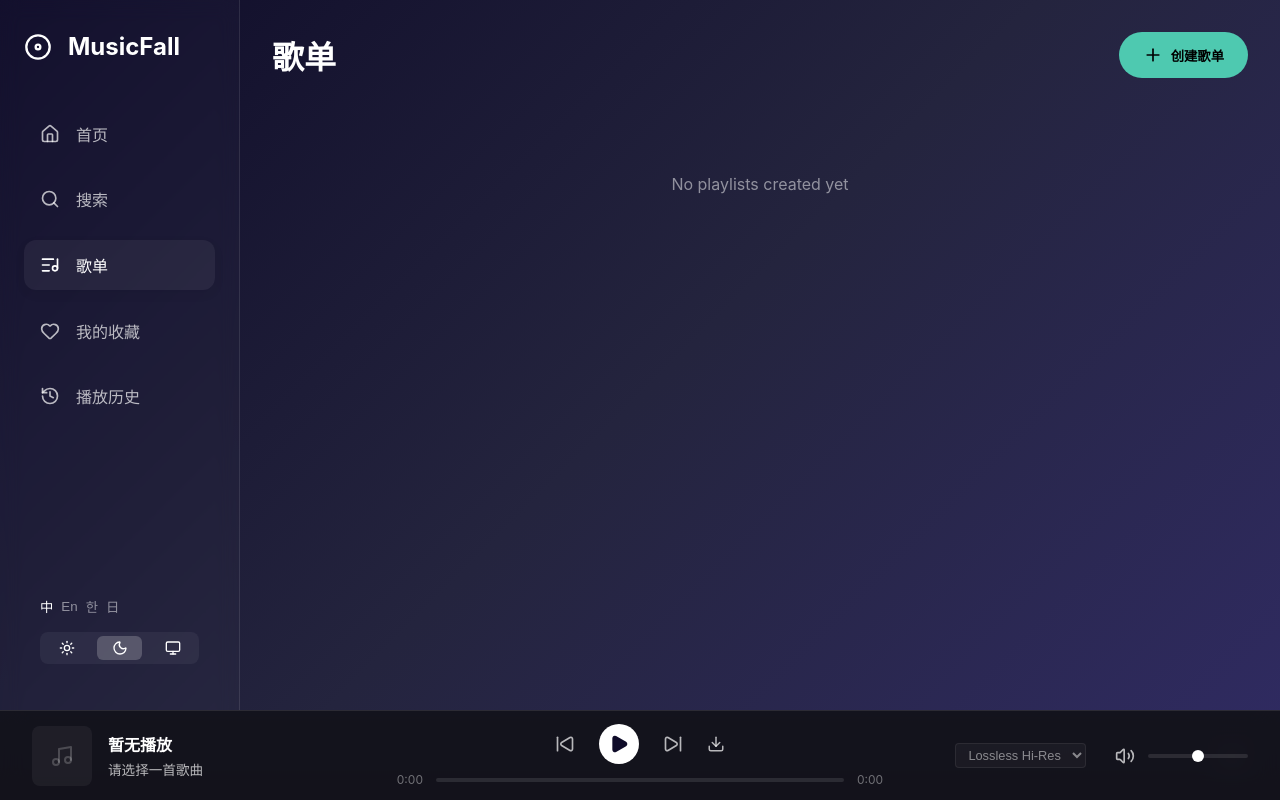
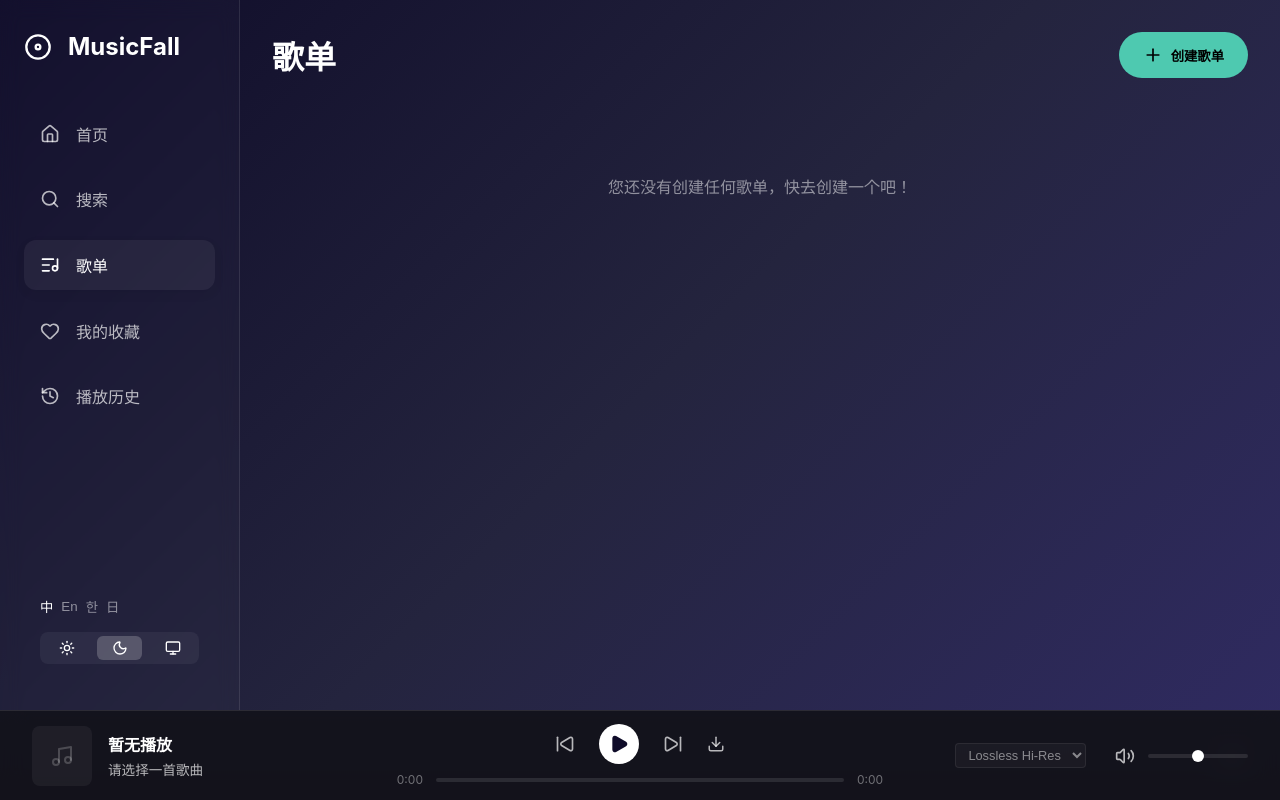
Before and after one commit to SchrodingerFish/musicfall, a Next.js app: page /playlists in a window 1280 px wide. Built offline with nearby package versions, Linux system fonts and the light colour scheme.

Commit message:
Add translation for empty playlist message in multiple languages

```diff
--- a/src/app/playlists/page.tsx
+++ b/src/app/playlists/page.tsx
@@ -73,7 +73,7 @@ export default function PlaylistsPage() {
 
       {playlists.length === 0 && (
          <div style={{ textAlign: 'center', padding: '4rem', opacity: 0.5 }}>
-           <p>No playlists created yet</p>
+           <p>{t('playlist.nolist')}</p>
          </div>
       )}
 
--- a/src/locales/translations.ts
+++ b/src/locales/translations.ts
@@ -59,6 +59,7 @@ export const translations = {
       add: '添加',
       playAll: '播放全部',
       downloadAll: '下载全部',
+      nolist: '您还没有创建任何歌单，快去创建一个吧！',
     },
     theme: {
       light: '浅色',
@@ -123,6 +124,7 @@ export const translations = {
       add: 'Add',
       playAll: 'Play All',
       downloadAll: 'Download All',
+      nolist: 'You haven\'t created any playlists yet, go create one!',
     },
     theme: {
       light: 'Light',
@@ -147,6 +149,7 @@ export const translations = {
       add: '추가',
       playAll: '모두 재생',
       downloadAll: '모두 다운로드',
+      nolist: '아직 플레이리스트를 만들지 않으셨네요! 지금 바로 만들어 보세요!',
     },
     theme: {
       light: '라이트',
@@ -171,6 +174,7 @@ export const translations = {
       add: '追加',
       playAll: 'すべて再生',
       downloadAll: 'すべてダウンロード',
+      nolist: 'まだプレイリストを作成していません。今すぐ作成しましょう！',
     },
     theme: {
       light: 'ライト',
```
